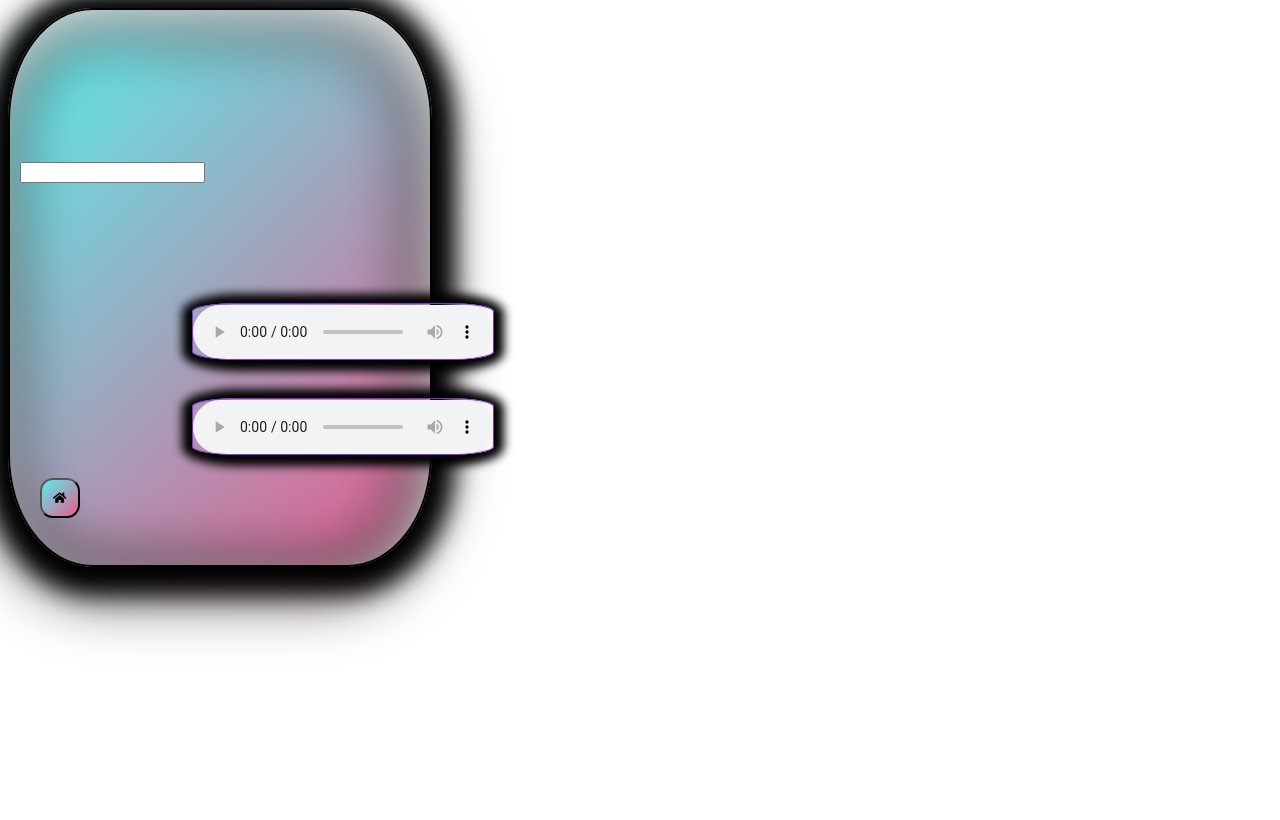
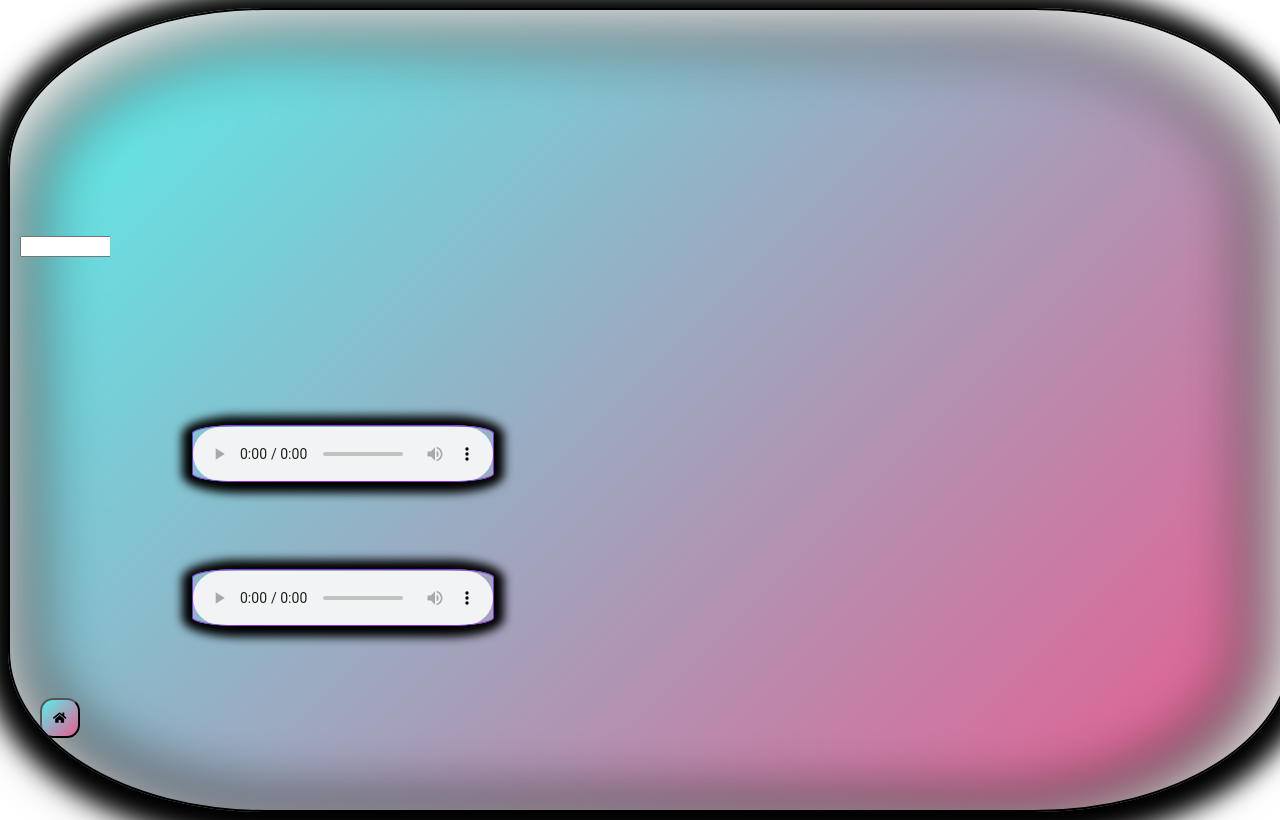
Before and after one commit to 21stChrom/practice-projects, a React (Create React App) app: page / in a window 1280 px wide. Built offline with nearby package versions, Linux system fonts and the light colour scheme.

Commit message:
3 files modified

```diff
--- a/public/index.html
+++ b/public/index.html
@@ -2,5 +2,7 @@
 <head>
 <title>21stChrom Apps</title>
 <link rel="icon" type="img/jpeg" href="https://lh3.googleusercontent.com/a-/AFdZucpjZE1aonXOgVlBzoEw7WYy4XBUe8W3nSbYdVox=s288-p-rw-no" >
+<link rel="icon" type="image/svg+xml" href="/assets/images/favicon.svg">
+<link rel="icon" type="image/png" href="/assets/images/favicon.png">
 </head>
 </div>
--- a/src/App.js
+++ b/src/App.js
@@ -8,10 +8,8 @@
 
     export default function App() {
       return (
-        <div>
-          <head>
-            <title>21stChrom Apps</title>
-            </head>
+        <div class="bb">
+
         <div className="cover">
           <div className="wrapper">
   <div></div>
--- a/src/style.css
+++ b/src/style.css
@@ -1,10 +1,12 @@
 h1, p {
+  overflow: hidden;
   border: 1px solid black;
   z-index: 2;
   color: blueviolet;
   font-family: Lato;
 }
 #space{
+  overflow: hidden;
   border:;
   padding: 10px 10px 10px 10px;
 }
@@ -36,17 +38,22 @@
   transform: ;
 }
 .wrapper {
+
   display: grid;
   grid-template-columns: 100px 100px 100px;
 }
+.bb{
 
+}
 .abcme{
+
   border: 1px solid black;
   z-index: 2;
   display: ;
   align-items: center;
 }
 audio{
+  overflow: hidden;
   height: 55px;
   width:;
   padding-left:;
@@ -63,14 +70,15 @@
   box-shadow: 0px 1px 10px 10px;
 }
 .cover, .box{
+  overflow: hidden;
   display: grid;
   grid-template-columns: repeat(1, 100px);
   border: 2px solid black;
   border-radius: 20%;
   box-shadow: 0px 5px 25px 22px;
   align-items: center;
-  width: 420px;
-  height: 555px;
+  width: 100vw;
+  height: 100vh;
   background-color:;
 
 }
```
